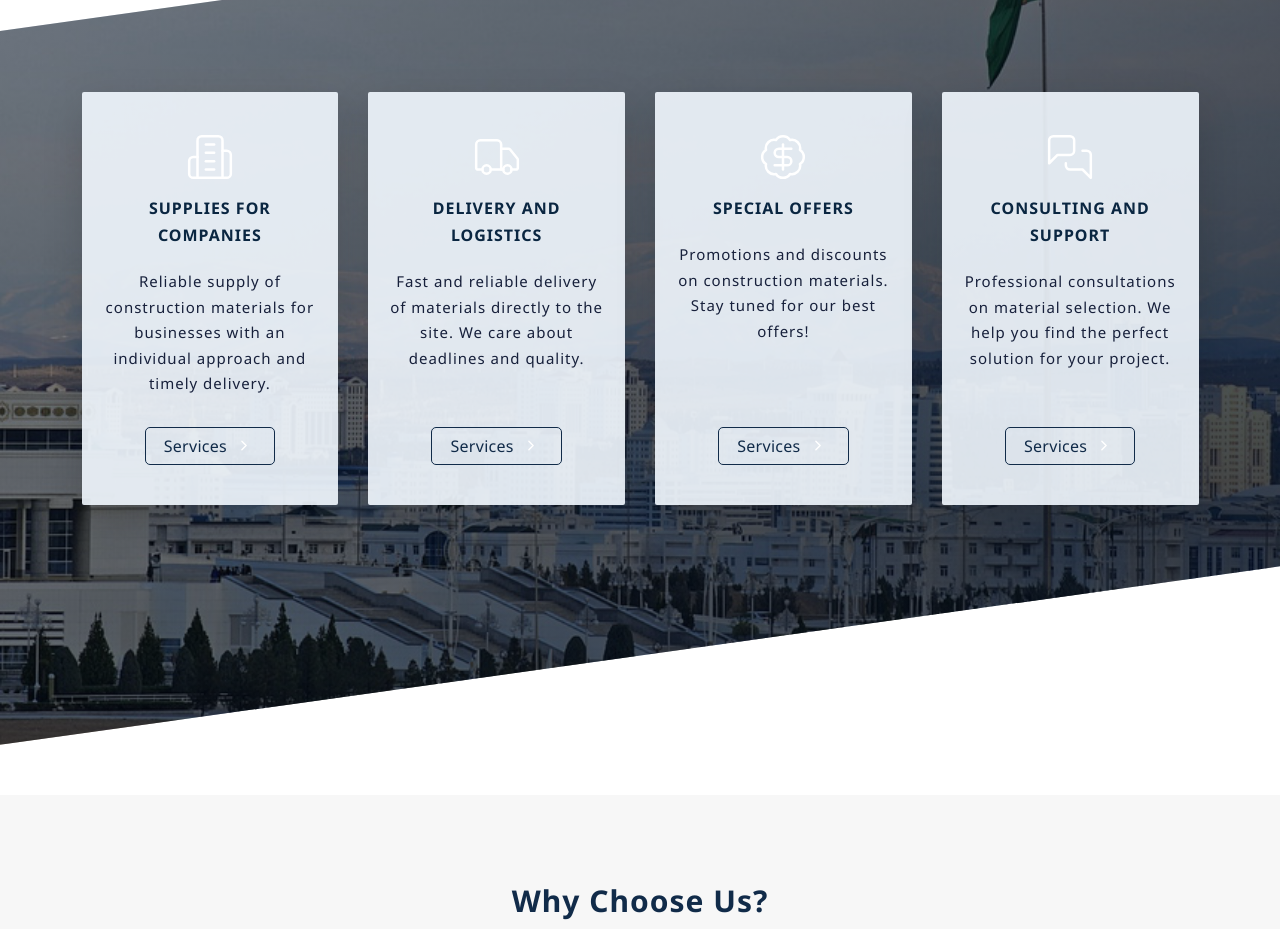
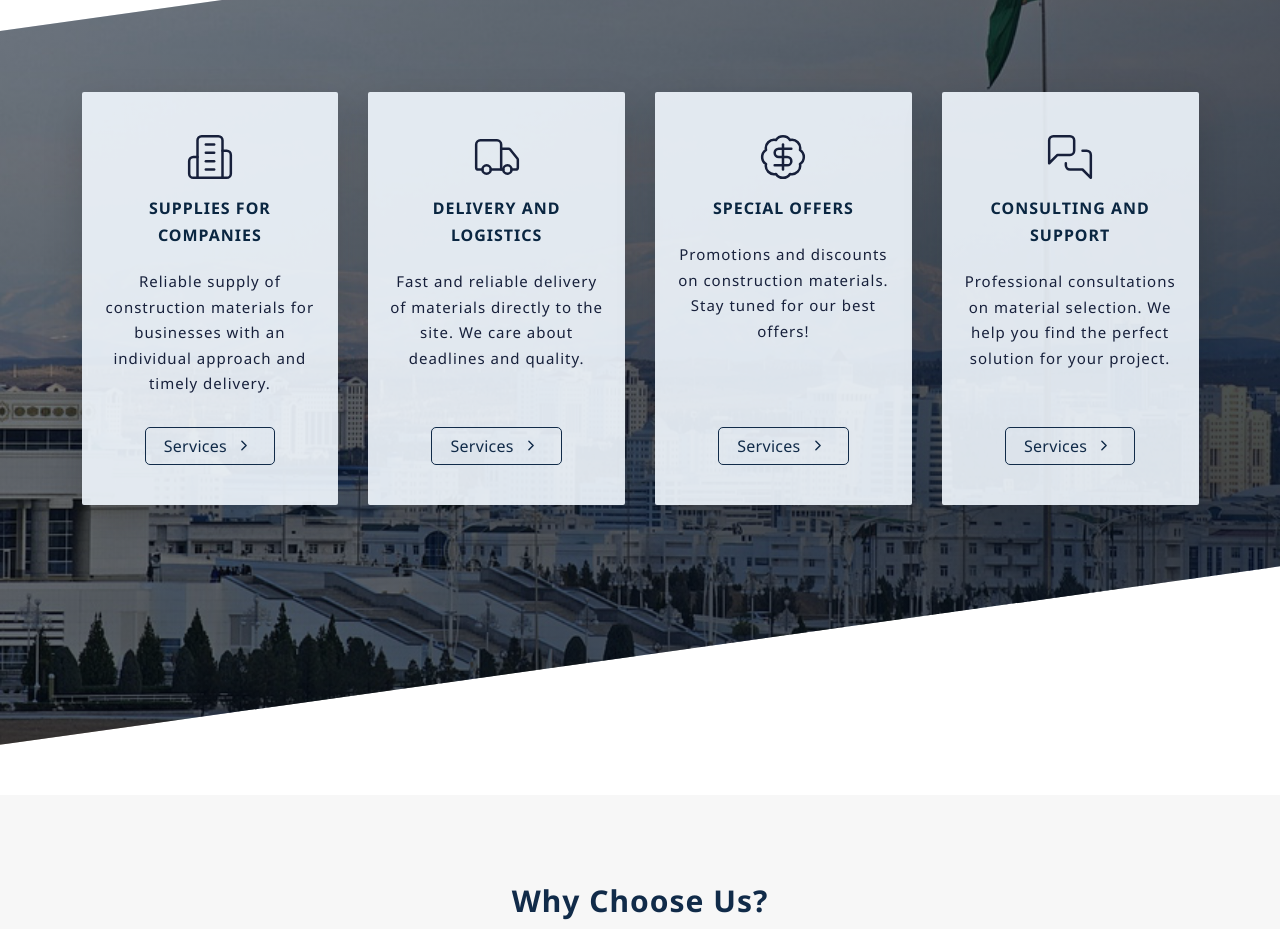
Before and after one commit to karadzabayezit/Taze-Kenar, a React (Vite) app: page / in a window 1280 px wide. Shown: the part 1820-2749 px from the top of the page. Built offline with nearby package versions, Linux system fonts and the light colour scheme.

Commit message:
fix: svg color

```diff
--- a/src/assets/base/_base.scss
+++ b/src/assets/base/_base.scss
@@ -81,6 +81,3 @@ button {
   background-color: #1076a8b9;
   color: white;
 }
-svg {
-  color: rgb(255, 255, 255);
-}
--- a/src/components/layout/header/styles.scss
+++ b/src/components/layout/header/styles.scss
@@ -32,6 +32,7 @@
     .menuButton {
       background-color: transparent;
       display: none;
+      color: rgb(255, 255, 255);
       @include respond(tab-port) {
         display: block;
       }
```
